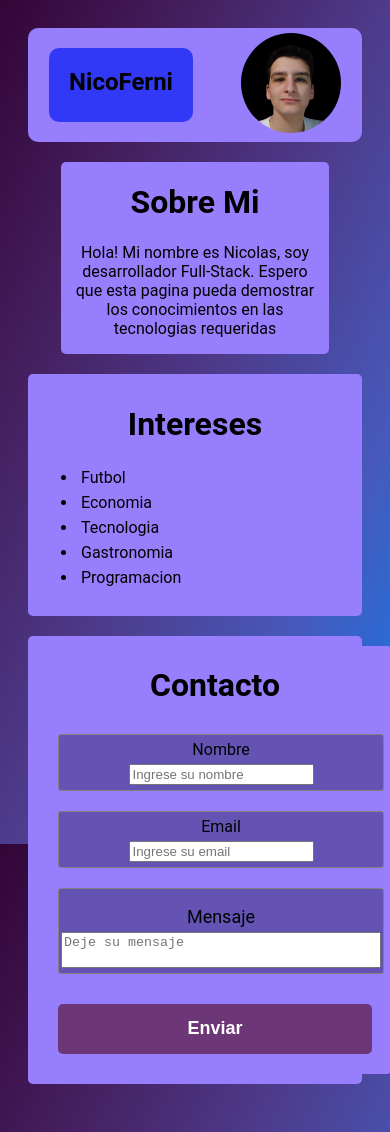
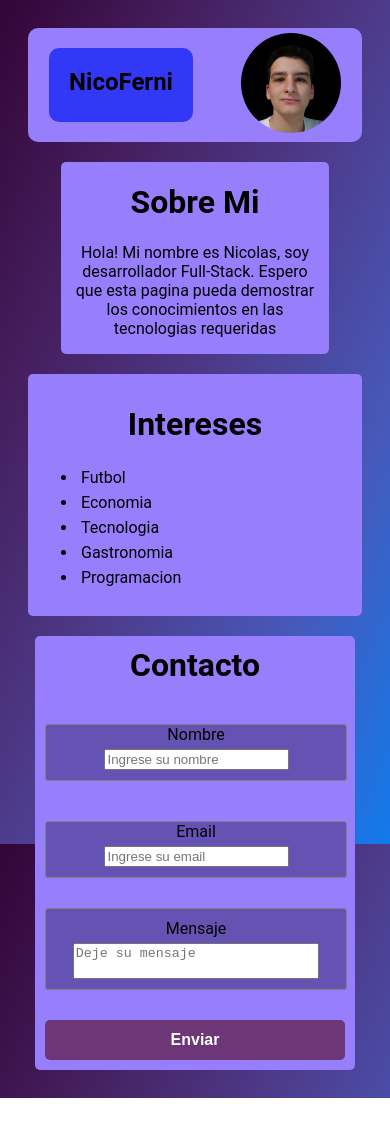
Before and after one commit to NicoFerni/security-and-system-challenge, a Next.js app: page / in a window 390 px wide. After the commit the page ends 1098 px from the top, so only its background shows below. Built offline with nearby package versions, Linux system fonts and the light colour scheme.

Commit message:
latest commit

```diff
--- a/src/pages/index.tsx
+++ b/src/pages/index.tsx
@@ -3,7 +3,6 @@ import { Header } from "../components/header";
 import { Interest } from "../components/interest";
 import Form from "../components/form";
 import Head from 'next/head'
-import styles from '@/styles/Header.module.css'
 
 export default function Home() {
 
--- a/src/styles/Form-Input.module.css
+++ b/src/styles/Form-Input.module.css
@@ -2,13 +2,14 @@
     display: flex;
     flex-direction: column;
     align-items: center;
-
-    padding: 5px;
-    margin: 10px 0px;
+    align-content: center;
+    margin: 20px 0px;
+    padding-bottom: 10px;
     border-radius: 3px;
     border: 1px solid gray;
     background-color: #6553b4;
     width: 100%;
+
 }
 
 .formInput label {
--- a/src/styles/Form.module.css
+++ b/src/styles/Form.module.css
@@ -1,12 +1,10 @@
 .div {
-    margin: 20px auto;
-    background-color: #967efd;
-    border-radius: 5px;
-    word-break: break-all;
-    max-width: 50ch;
-    max-height: 500px;
-    padding: 10px;
-  }
+    display: flex;
+    justify-content: center;
+    align-items: center;
+    background-size: contain;
+    width: 100%;
+}
 
 .form {
     display: flex;
@@ -52,16 +50,17 @@
 }
 
 .textarea {
-    width: 100%;
+    width: 80%;
     max-height: 500px;
     resize: none;
+    margin-bottom: 10px;
 }
 
 .divtextarea {
     display: flex;
     flex-direction: column;
     align-items: center;
-    padding: 5px;
+    align-content: center;
     margin: 10px 0px;
     border-radius: 3px;
     border: 1px solid gray;
@@ -79,3 +78,24 @@
 .error {
     color: red;
 }
+
+@media (max-width: 480px) {
+    .form {
+        padding: 10px;
+        width: 90%;
+
+    }
+
+    .button {
+        height: 40px;
+        font-size: 16px;
+    }
+
+    .textarea {
+        max-height: 300px;
+    }
+
+    .label {
+        font-size: medium;
+    }
+}
```
Also changed, not shown: src/styles/Home.module.css (added).
